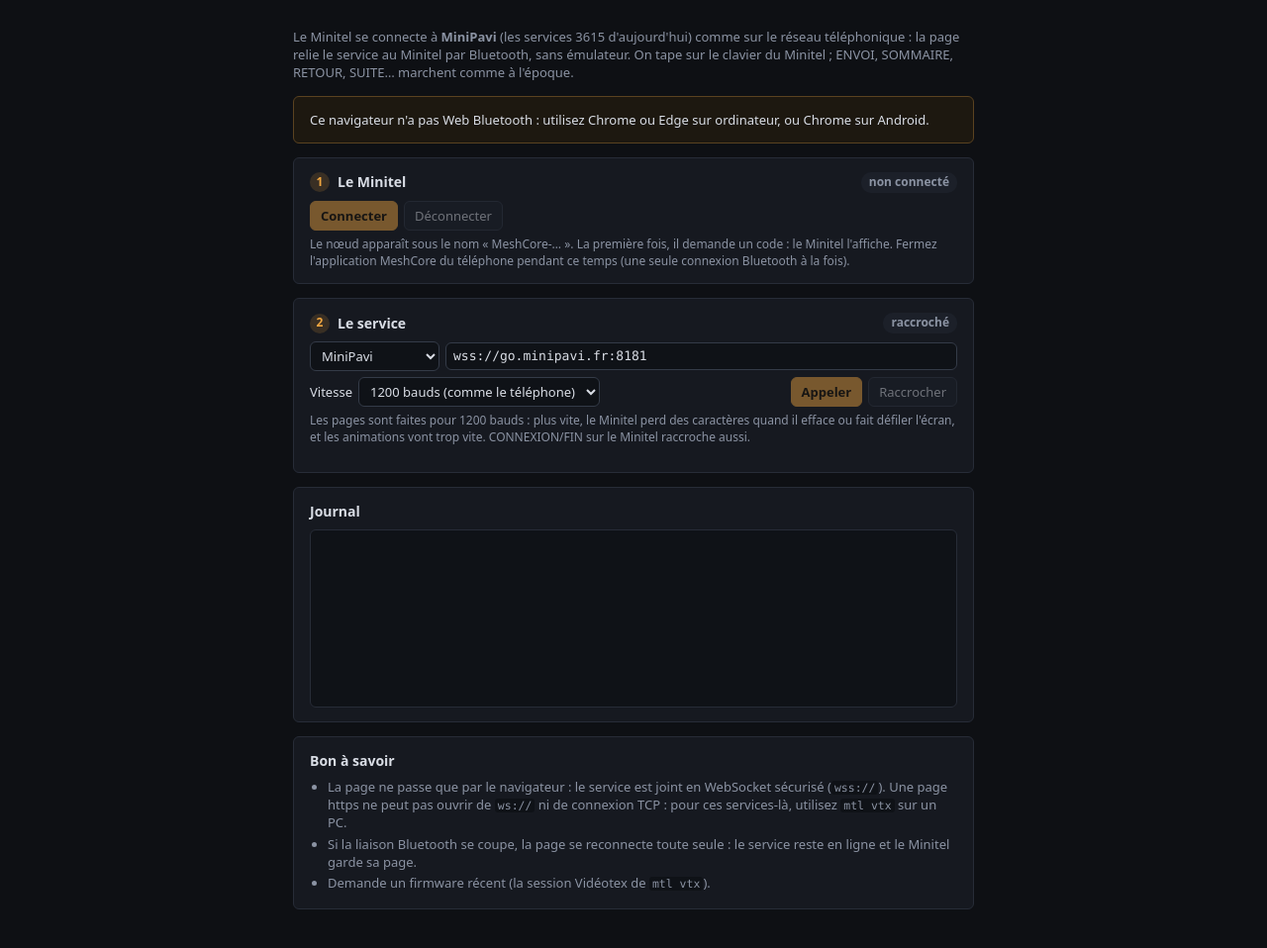
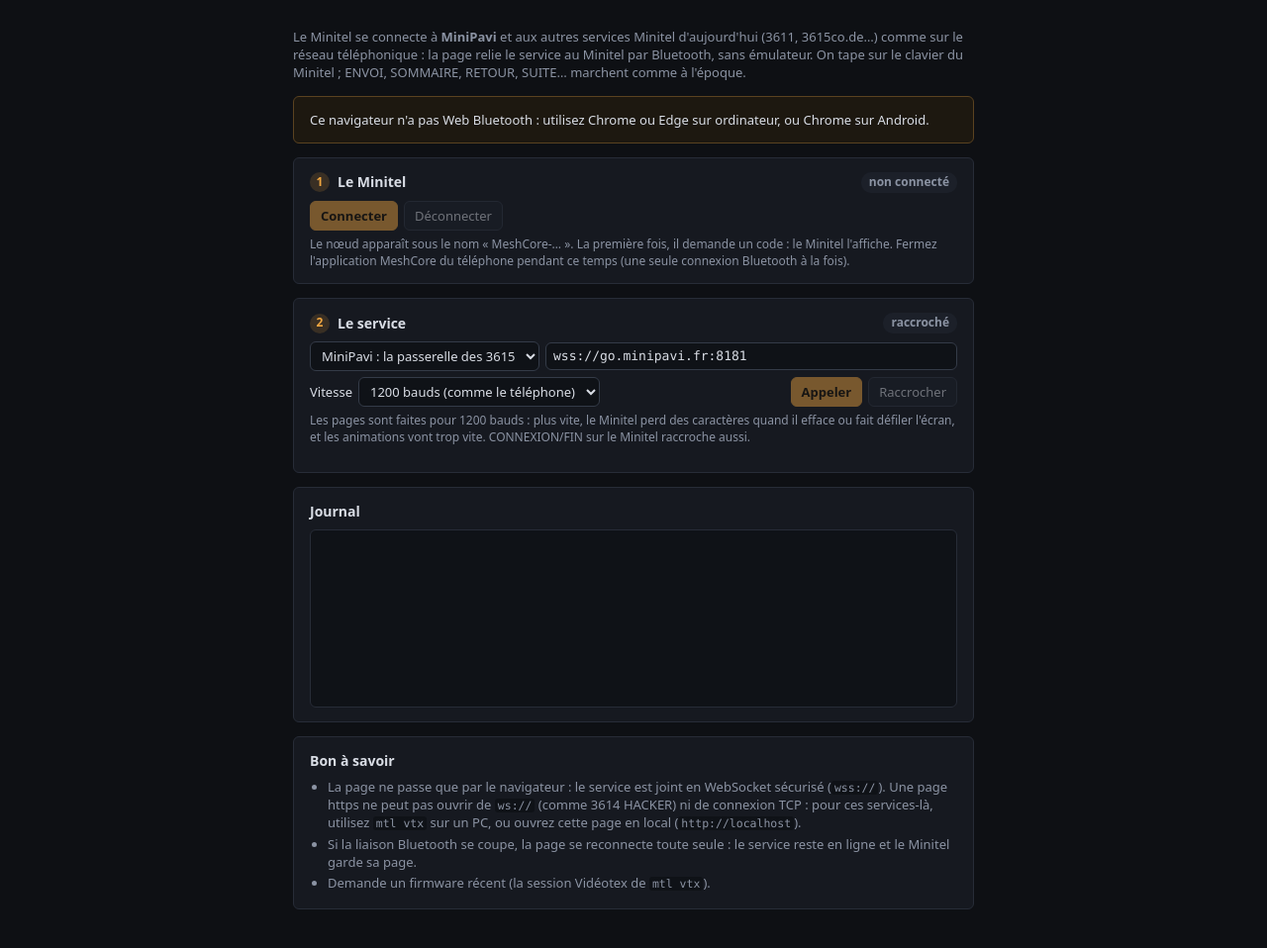
Before and after one commit to pix/3615meshcore, a plain HTML site: page tools/slide-designer/minipavi.html in a window 1280 px wide. Shown: the part 48-1006 px from the top of the page at 99% size. Drawn offline with Linux system fonts and the light colour scheme.

Commit message:
MiniPavi page: the other Minitel services in the list
LABBEJ27, 3611, 3615co.de and Microtel Galaxy over wss:// (checked with a
foreign Origin), 3614 HACKER for a local page (ws:// only); the 3611 is
reachable over wss://, the site no longer says it needs mtl.

Co-Authored-By: Claude Opus 5.5 <noreply@anthropic.com>

```diff
--- a/tools/slide-designer/minipavi.html
+++ b/tools/slide-designer/minipavi.html
@@ -33,7 +33,7 @@
 </header>
 
 <div class="wrap">
-  <p class="muted">Le Minitel se connecte à <b>MiniPavi</b> (les services 3615 d'aujourd'hui) comme sur le réseau téléphonique : la page relie le service au Minitel par Bluetooth, sans émulateur. On tape sur le clavier du Minitel ; ENVOI, SOMMAIRE, RETOUR, SUITE… marchent comme à l'époque.</p>
+  <p class="muted">Le Minitel se connecte à <b>MiniPavi</b> et aux autres services Minitel d'aujourd'hui (3611, 3615co.de…) comme sur le réseau téléphonique : la page relie le service au Minitel par Bluetooth, sans émulateur. On tape sur le clavier du Minitel ; ENVOI, SOMMAIRE, RETOUR, SUITE… marchent comme à l'époque.</p>
 
   <div id="noBle" class="card warn" hidden>
     Ce navigateur n'a pas Web Bluetooth : utilisez Chrome ou Edge sur ordinateur, ou Chrome sur Android.
@@ -53,7 +53,14 @@
     <h2><span class="n">2</span> Le service <span class="grow"></span><span id="svcState" class="state">raccroché</span></h2>
     <div class="row">
       <select id="preset">
-        <option value="wss://go.minipavi.fr:8181">MiniPavi</option>
+        <option value="wss://go.minipavi.fr:8181">MiniPavi : la passerelle des 3615</option>
+        <option value="wss://minitel.labbej.fr:8182">Passerelle LABBEJ27 (MiniPavi)</option>
+        <option value="wss://3611.re/ws">3611 : l'annuaire électronique</option>
+        <option value="wss://3615co.de/ws">3615co.de : le kiosque 3615</option>
+        <option value="wss://galaxy.microtel.fr:50123">Microtel Galaxy</option>
+        <optgroup label="ws:// : page ouverte en local, ou mtl vtx">
+          <option value="ws://mntl.joher.com:2018/?echo">3614 HACKER</option>
+        </optgroup>
         <option value="">Autre adresse…</option>
       </select>
       <input id="url" class="url mono" spellcheck="false" value="wss://go.minipavi.fr:8181" aria-label="Adresse du service">
@@ -81,7 +88,7 @@
   <section class="card">
     <h2>Bon à savoir</h2>
     <ul class="help">
-      <li>La page ne passe que par le navigateur : le service est joint en WebSocket sécurisé (<code>wss://</code>). Une page https ne peut pas ouvrir de <code>ws://</code> ni de connexion TCP : pour ces services-là, utilisez <code>mtl vtx</code> sur un PC.</li>
+      <li>La page ne passe que par le navigateur : le service est joint en WebSocket sécurisé (<code>wss://</code>). Une page https ne peut pas ouvrir de <code>ws://</code> (comme 3614 HACKER) ni de connexion TCP : pour ces services-là, utilisez <code>mtl vtx</code> sur un PC, ou ouvrez cette page en local (<code>http://localhost</code>).</li>
       <li>Si la liaison Bluetooth se coupe, la page se reconnecte toute seule : le service reste en ligne et le Minitel garde sa page.</li>
       <li>Demande un firmware récent (la session Vidéotex de <code>mtl vtx</code>).</li>
     </ul>
```
Also changed, not shown: site/content/terminal.html (+2 -2 lines).
